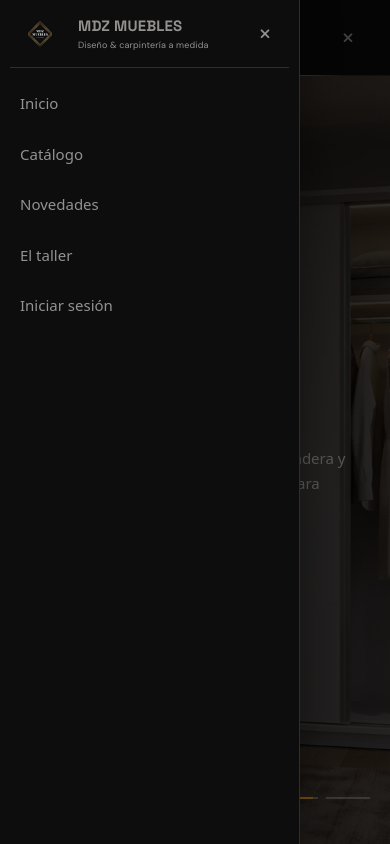
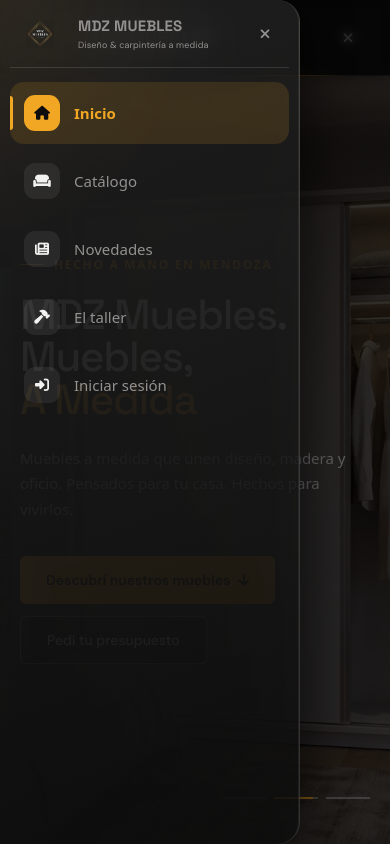
Before and after one commit to PabloChaparroo/MDZFrontEnd, a React (Vite) app: page / in a window 390 px wide. Both pictures are taken after a click on the button 348 px from the left and 38 px from the top of the page. Shown: the top 844 px of the page. Built offline with nearby package versions, Linux system fonts and the light colour scheme; no server answers.

Commit message:
Menu lateral movil: vidrio, iconos, entrada escalonada y animacion naranja al tocar

```diff
--- a/src/components/Header/Header.tsx
+++ b/src/components/Header/Header.tsx
@@ -1,5 +1,5 @@
 import { Link, useNavigate, useLocation } from 'react-router-dom';
-import { useEffect, useState } from 'react';
+import React, { useEffect, useState } from 'react';
 import logo from '../../assets/images/logo-sm.webp';
 import '../../styles/mdz-theme.css';
 import '../../styles/mdz-site.css';
@@ -39,6 +39,30 @@ const Header = () => {
   }, [menuOpen]);
 
   const isLoggedIn = !!localStorage.getItem('token');
+  const [pressed, setPressed] = useState<string | null>(null);
+
+  const mobileLinks = [
+    { to: '/', label: 'Inicio', icon: 'fa-house' },
+    { to: '/catalogo', label: 'Catálogo', icon: 'fa-couch' },
+    { to: '/novedades', label: 'Novedades', icon: 'fa-newspaper' },
+    { to: '/quienesSomos', label: 'El taller', icon: 'fa-hammer' },
+    ...(isLoggedIn
+      ? [
+          { to: '/perfil', label: 'Mi perfil', icon: 'fa-user-circle' },
+          { to: '/administrarCategorias', label: 'Admin categorías', icon: 'fa-tags' },
+          { to: '/administrarSolicitud', label: 'Admin consultas', icon: 'fa-inbox' },
+        ]
+      : [{ to: '/login', label: 'Iniciar sesión', icon: 'fa-right-to-bracket' }]),
+  ];
+
+  // En el menú móvil: primero se anima el toque (naranja) y recién después se navega
+  const goMobile = (to: string) => {
+    setPressed(to);
+    window.setTimeout(() => {
+      setPressed(null);
+      go(to);
+    }, 280);
+  };
   const isActive = (path: string) => location.pathname === path;
 
   const go = (to: string) => {
@@ -109,19 +133,17 @@ const Header = () => {
             <i className="fas fa-xmark"></i>
           </button>
         </div>
-        <span onClick={() => go('/')}>Inicio</span>
-        <span onClick={() => go('/catalogo')}>Catálogo</span>
-        <span onClick={() => go('/novedades')}>Novedades</span>
-        <span onClick={() => go('/quienesSomos')}>El taller</span>
-        {isLoggedIn ? (
-          <>
-            <span onClick={() => go('/perfil')}>Mi perfil</span>
-            <span onClick={() => go('/administrarCategorias')}>Admin categorías</span>
-            <span onClick={() => go('/administrarSolicitud')}>Admin consultas</span>
-          </>
-        ) : (
-          <span onClick={() => go('/login')}>Iniciar sesión</span>
-        )}
+        {mobileLinks.map((link, i) => (
+          <span
+            key={link.to}
+            className={`mdz-mobile-link ${isActive(link.to) ? 'is-active' : ''} ${pressed === link.to ? 'is-pressed' : ''}`}
+            style={{ '--i': i } as React.CSSProperties}
+            onClick={() => goMobile(link.to)}
+          >
+            <i className={`fas ${link.icon}`}></i>
+            {link.label}
+          </span>
+        ))}
       </nav>
     </header>
   );
--- a/src/styles/mdz-site.css
+++ b/src/styles/mdz-site.css
@@ -989,3 +989,38 @@ body.mdz-no-scroll { overflow: hidden; }
   .mdz-modal-content .table tbody td:nth-child(3) .text-truncate { max-width: 100% !important; }
   .mdz-modal-content .table tbody td:nth-child(4) .form-check { min-height: 36px; }
 }
+
+/* === Menú lateral móvil: vidrio, entrada escalonada y estado naranja === */
+@media (max-width: 860px) {
+  .mdz-mobile-backdrop { background: rgba(0, 0, 0, 0.5); backdrop-filter: blur(6px); -webkit-backdrop-filter: blur(6px); }
+  .mdz-mobile-nav {
+    background: linear-gradient(160deg, rgba(40, 40, 40, 0.72), rgba(14, 14, 14, 0.82)),
+      radial-gradient(90% 40% at 0% 0%, color-mix(in oklch, var(--mdz-primary) 22%, transparent), transparent 70%);
+    backdrop-filter: blur(22px) saturate(150%); -webkit-backdrop-filter: blur(22px) saturate(150%);
+    border-right: 1px solid rgba(255, 255, 255, 0.14);
+    border-radius: 0 22px 22px 0;
+    box-shadow: 12px 0 40px rgba(0, 0, 0, 0.45), inset -1px 0 0 rgba(255, 255, 255, 0.06);
+    gap: 6px;
+  }
+  .mdz-mobile-nav-header { border-bottom-color: rgba(255, 255, 255, 0.12); }
+  .mdz-mobile-nav span.mdz-mobile-link {
+    position: relative; display: flex; align-items: center; gap: 14px; padding: 13px 14px; border-radius: 14px;
+    font-size: 15px; font-weight: 500; color: var(--mdz-muted-foreground); overflow: hidden;
+    opacity: 0; transform: translateX(-18px);
+    transition: background-color 0.2s, color 0.2s, transform 0.2s;
+  }
+  .mdz-mobile-nav.is-open span.mdz-mobile-link { animation: mdz-link-in 0.45s cubic-bezier(0.2, 0.7, 0.2, 1) both; animation-delay: calc(0.08s + var(--i) * 0.05s); }
+  @keyframes mdz-link-in { from { opacity: 0; transform: translateX(-18px); } to { opacity: 1; transform: none; } }
+  .mdz-mobile-link i { width: 36px; height: 36px; display: grid; place-items: center; border-radius: 11px; font-size: 14px; background: rgba(255, 255, 255, 0.07); color: var(--mdz-foreground); transition: background-color 0.2s, color 0.2s, transform 0.25s; }
+  .mdz-mobile-nav span.mdz-mobile-link:hover { background: rgba(255, 255, 255, 0.07); color: var(--mdz-foreground); }
+  .mdz-mobile-nav span.mdz-mobile-link.is-active { color: var(--mdz-primary); background: color-mix(in oklch, var(--mdz-primary) 14%, transparent); font-weight: 600; }
+  .mdz-mobile-link.is-active i, .mdz-mobile-link.is-pressed i { background: var(--mdz-primary); color: var(--mdz-primary-foreground); }
+  .mdz-mobile-link.is-active::before { content: ''; position: absolute; left: 0; top: 22%; bottom: 22%; width: 3px; border-radius: 0 3px 3px 0; background: var(--mdz-primary); }
+  .mdz-mobile-nav span.mdz-mobile-link.is-pressed { color: var(--mdz-primary); background: color-mix(in oklch, var(--mdz-primary) 26%, transparent); transform: translateX(6px) scale(0.98); animation: none; opacity: 1; }
+  .mdz-mobile-link.is-pressed i { transform: scale(1.12) rotate(-8deg); }
+  .mdz-mobile-link.is-pressed::after { content: ''; position: absolute; inset: 0; background: radial-gradient(circle at 20% 50%, color-mix(in oklch, var(--mdz-primary) 45%, transparent), transparent 60%); animation: mdz-link-ripple 0.28s ease-out both; }
+  @keyframes mdz-link-ripple { from { opacity: 0; transform: scale(0.4); } to { opacity: 1; transform: scale(1.4); } }
+}
+@media (prefers-reduced-motion: reduce) {
+  .mdz-mobile-nav span.mdz-mobile-link { opacity: 1; transform: none; animation: none !important; }
+}
```
